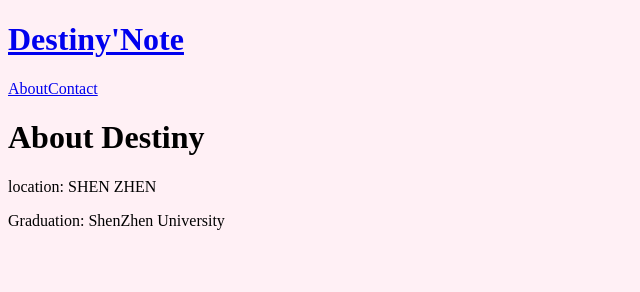
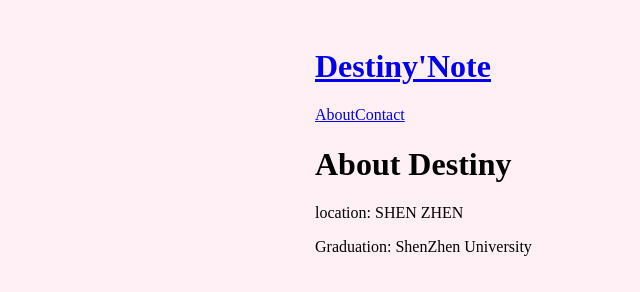
Before and after one commit to destinytaoer/gatsby-start, a Gatsby site: page /about in a window 1280 px wide. Shown: the whole page, without its empty margins (0-640 px from the left). Built offline with nearby package versions, Linux system fonts and the light colour scheme; Gatsby itself is replaced by a stand-in of ours.

Commit message:
[components] create Layout and refactor pages

```diff
--- /dev/null
+++ b/src/components/layout.js
@@ -0,0 +1,8 @@
+import React from 'react'
+import Header from './header'
+export default ({ children }) => (
+  <div style={{ margin: `3rem auto`, maxWidth: 650, padding: `0 1rem` }}>
+    <Header headerText="Destiny'Note" />
+    {children}
+  </div>
+)
--- a/src/pages/about.js
+++ b/src/pages/about.js
@@ -1,12 +1,12 @@
 import React from 'react'
-import Header from '../components/header'
+import Layout from '../components/layout'
+
 export default () => {
   return (
-    <div>
-      <Header headerText="Destiny'Note" />
+    <Layout>
       <h1>About Destiny</h1>
       <p>location: SHEN ZHEN</p>
       <p>Graduation: ShenZhen University</p>
-    </div>
+    </Layout>
   )
 }
```
Also changed, not shown: src/pages/contact.js (+4 -7 lines), src/pages/index.js (+4 -5 lines).
